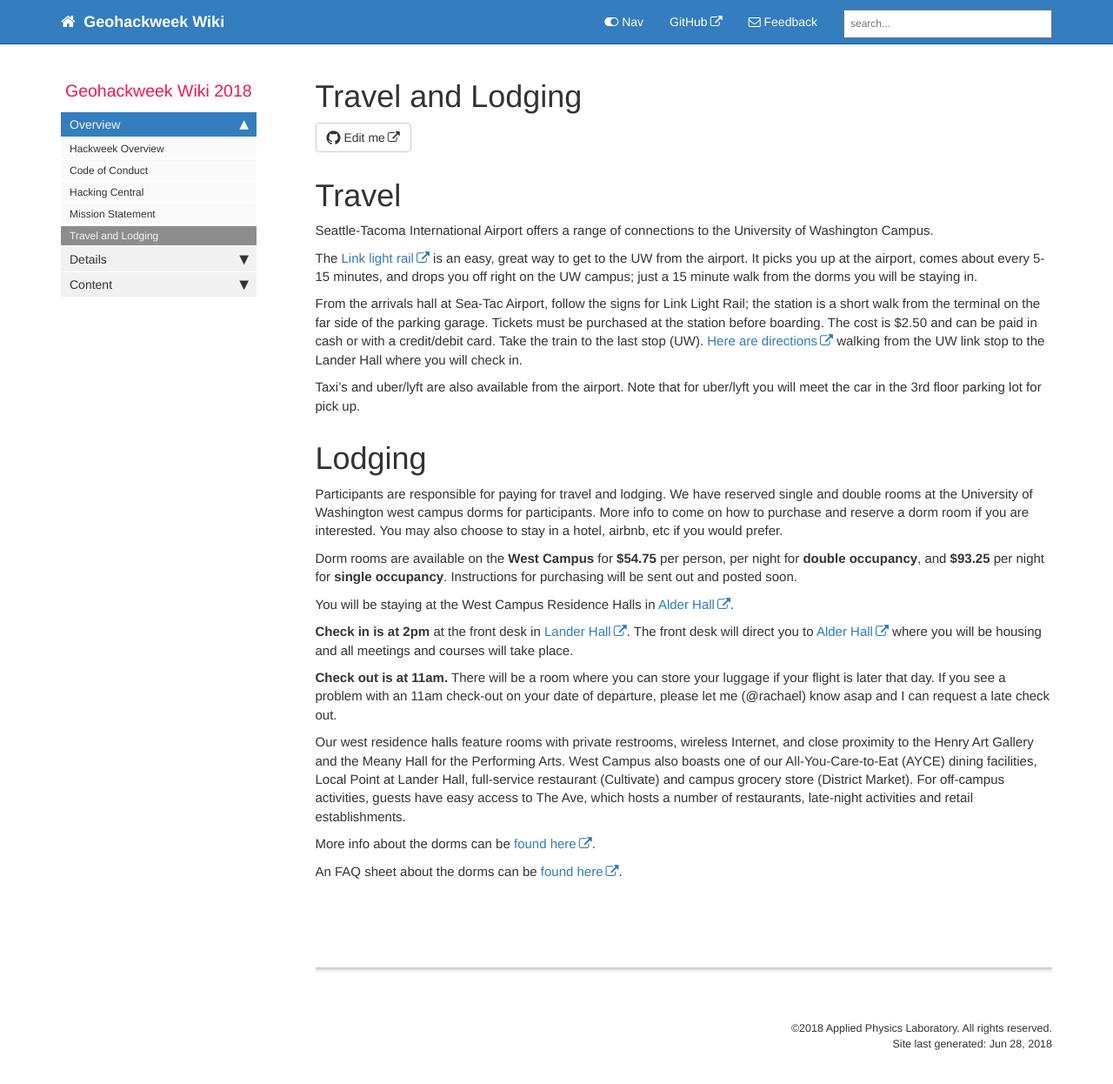
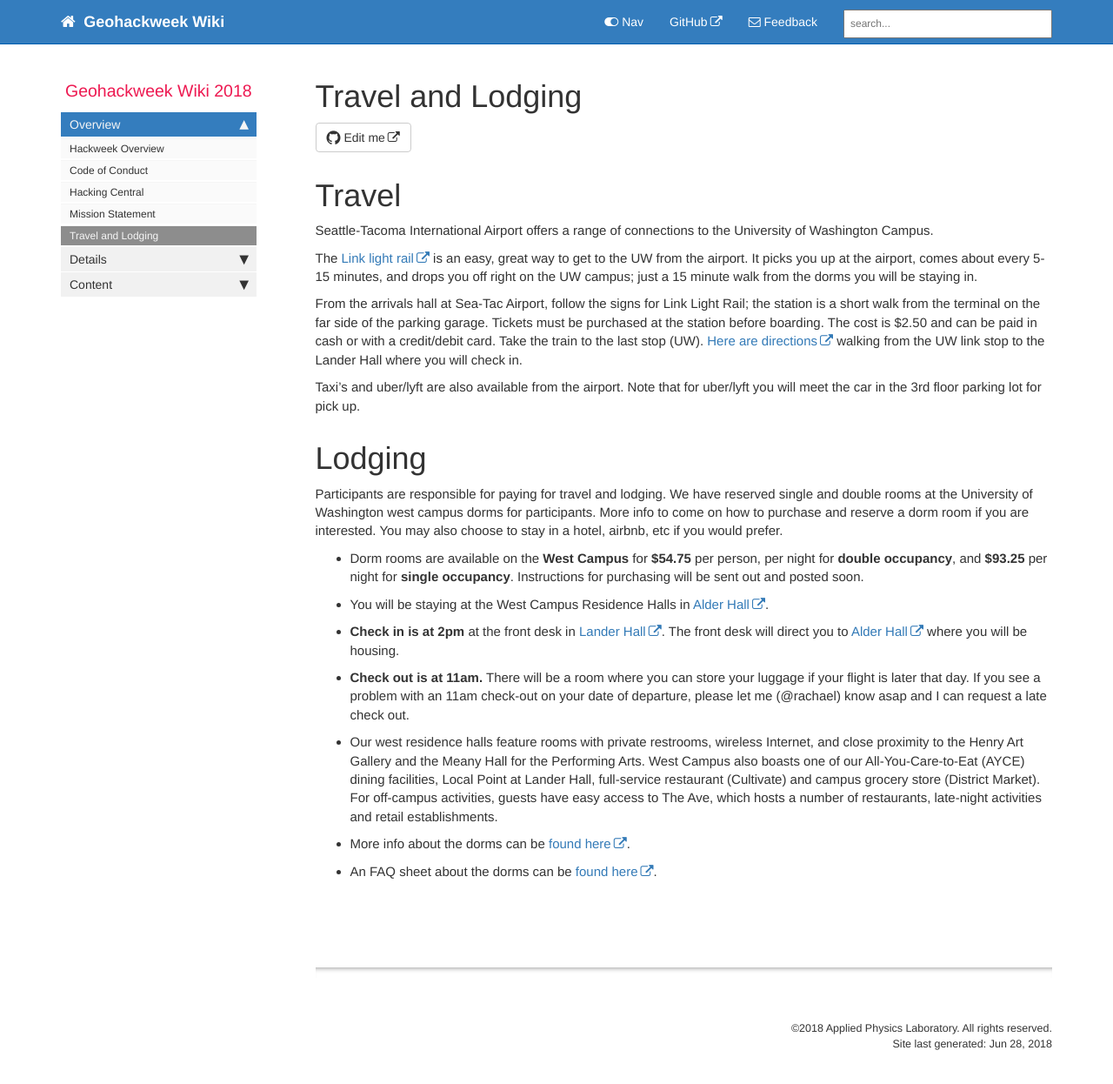
Before and after one commit to waterhackweek/wiki, a Jekyll site: the page built from pages/travel_and_lodging.md, in a window 1280 px wide and 1260 px high. Shown: the top 1246 px of the window at 87% size. Built offline with Jekyll 4.4.1, drawn with Linux system fonts in a browser that asks for light colours; nearby versions of some CDN libraries; comment, search, counter and statistics services are not loaded.

Commit message:
Update travel_and_lodging.md

```diff
--- a/pages/travel_and_lodging.md
+++ b/pages/travel_and_lodging.md
@@ -25,16 +25,10 @@ Participants are responsible for paying for travel and lodging. We have reserved
 <!---
 The University of Washington maintains a list of hotels near campus on its [website](http://fyp.washington.edu/getting-started-at-the-university-of-washington/transportation-options/hotel-accommodations/).
 --->
-Dorm rooms are available on the **West Campus** for **$54.75** per person, per night for **double occupancy**, and **$93.25** per night for **single occupancy**. Instructions for purchasing will be sent out and posted soon.
-
-You will be staying at the West Campus Residence Halls in [Alder Hall](https://hfs.uw.edu/Live/Housing-Locations/Alder-Hall).
-
-**Check in is at 2pm** at the front desk in [Lander Hall](https://www.google.com/maps/place/Lander+Hall/@47.655878,-122.31524,15z/data=!4m5!3m4!1s0x0:0xccf338a83d26e753!8m2!3d47.655878!4d-122.3152398?hl=en-US). The front desk will direct you to [Alder Hall](https://www.google.com/maps/place/Alder+Hall,+1315+NE+Campus+Pkwy,+Seattle,+WA+98105/@47.6558003,-122.3160943,17z/data=!3m1!4b1!4m5!3m4!1s0x549014f3abe36e05:0xe31f6b19dc9d1dac!8m2!3d47.6558003!4d-122.3139056) where you will be housing and all meetings and courses will take place.
-
-**Check out is at 11am.** There will be a room where you can store your luggage if your flight is later that day. If you see a problem with an 11am check-out on your date of departure, please let me (@rachael) know asap and I can request a late check out.
-
-Our west residence halls feature rooms with private restrooms, wireless Internet, and close proximity to the Henry Art Gallery and the Meany Hall for the Performing Arts. West Campus also boasts one of our All-You-Care-to-Eat (AYCE) dining facilities, Local Point at Lander Hall, full-service restaurant (Cultivate) and campus grocery store (District Market). For off-campus activities, guests have easy access to The Ave, which hosts a number of restaurants, late-night activities and retail establishments.
-
-More info about the dorms can be [found here](https://hfs.uw.edu/Conference-Services/Conference-Guests).
-
-An FAQ sheet about the dorms can be [found here](https://hfs.uw.edu/getmedia/750942d5-7fd9-4f0f-8d0a-327cd3100fb0/Guest-FAQ.pdf.aspx).
+- Dorm rooms are available on the **West Campus** for **$54.75** per person, per night for **double occupancy**, and **$93.25** per night for **single occupancy**. Instructions for purchasing will be sent out and posted soon.
+- You will be staying at the West Campus Residence Halls in [Alder Hall](https://hfs.uw.edu/Live/Housing-Locations/Alder-Hall).
+- **Check in is at 2pm** at the front desk in [Lander Hall](https://www.google.com/maps/place/Lander+Hall/@47.655878,-122.31524,15z/data=!4m5!3m4!1s0x0:0xccf338a83d26e753!8m2!3d47.655878!4d-122.3152398?hl=en-US). The front desk will direct you to [Alder Hall](https://www.google.com/maps/place/Alder+Hall,+1315+NE+Campus+Pkwy,+Seattle,+WA+98105/@47.6558003,-122.3160943,17z/data=!3m1!4b1!4m5!3m4!1s0x549014f3abe36e05:0xe31f6b19dc9d1dac!8m2!3d47.6558003!4d-122.3139056) where you will be housing.
+- **Check out is at 11am.** There will be a room where you can store your luggage if your flight is later that day. If you see a problem with an 11am check-out on your date of departure, please let me (@rachael) know asap and I can request a late check out.
+- Our west residence halls feature rooms with private restrooms, wireless Internet, and close proximity to the Henry Art Gallery and the Meany Hall for the Performing Arts. West Campus also boasts one of our All-You-Care-to-Eat (AYCE) dining facilities, Local Point at Lander Hall, full-service restaurant (Cultivate) and campus grocery store (District Market). For off-campus activities, guests have easy access to The Ave, which hosts a number of restaurants, late-night activities and retail establishments.
+- More info about the dorms can be [found here](https://hfs.uw.edu/Conference-Services/Conference-Guests).
+- An FAQ sheet about the dorms can be [found here](https://hfs.uw.edu/getmedia/750942d5-7fd9-4f0f-8d0a-327cd3100fb0/Guest-FAQ.pdf.aspx).
```
